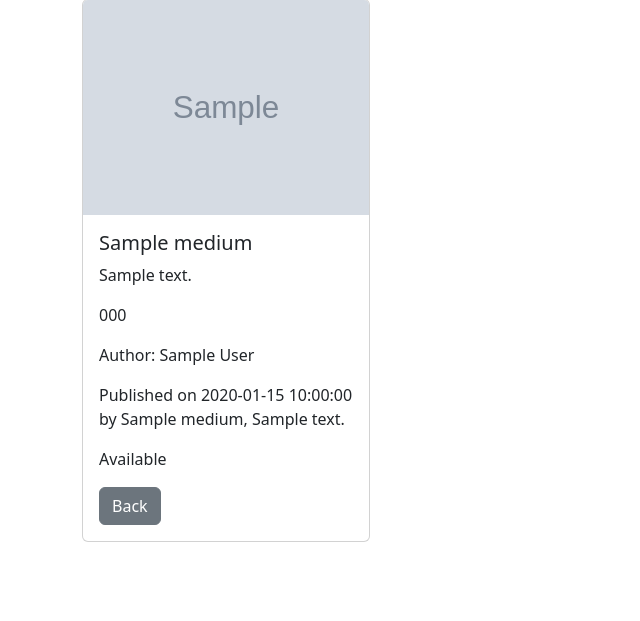
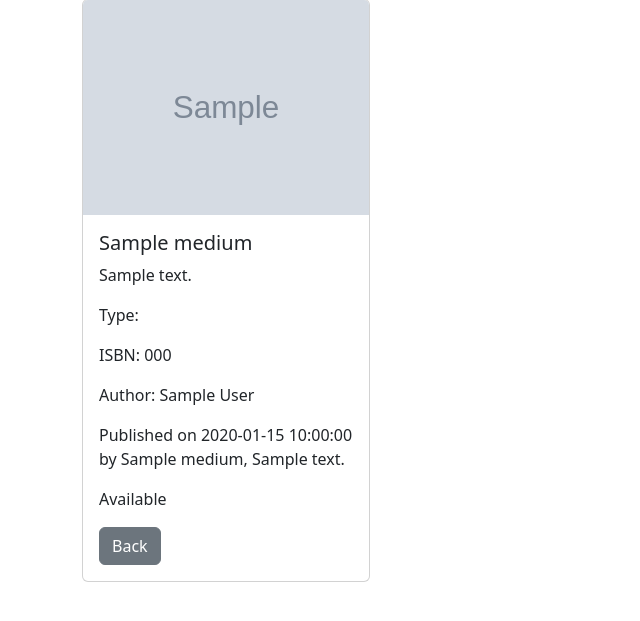
Before and after one commit to knsdev/big_library, a PHP site: page /details.php?id=1 in a window 1280 px wide. Shown: the part 25-646 px from the top of the page, without its empty margins (0-640 px from the left). Run offline with PHP 8.4, Linux system fonts and the light colour scheme; tables that the repository leaves empty or names only in its code hold one stand-in row (values such as "Sample post"); grey boxes marked "Sample" are stand-in pictures.

Commit message:
Type, ISBN text

```diff
--- a/details.php
+++ b/details.php
@@ -32,8 +32,8 @@ if (isset($_GET['id'])) {
                      <div class='card-body'>
                        <h5 class='card-title'>$title</h5>
                        <p class='card-text'>$short_description</p>
-                       <p class='card-text'>$type</p>
-                       <p class='card-text'>$isbn_code</p>
+                       <p class='card-text'>Type: $type</p>
+                       <p class='card-text'>ISBN: $isbn_code</p>
                        <p class='card-text'>Author: $author_first_name $author_last_name</p>
                        <p class='card-text'>Published on $publish_date by $publisher_name, $publisher_address</p>
                        <p class='card-text'>$status</p>
```
